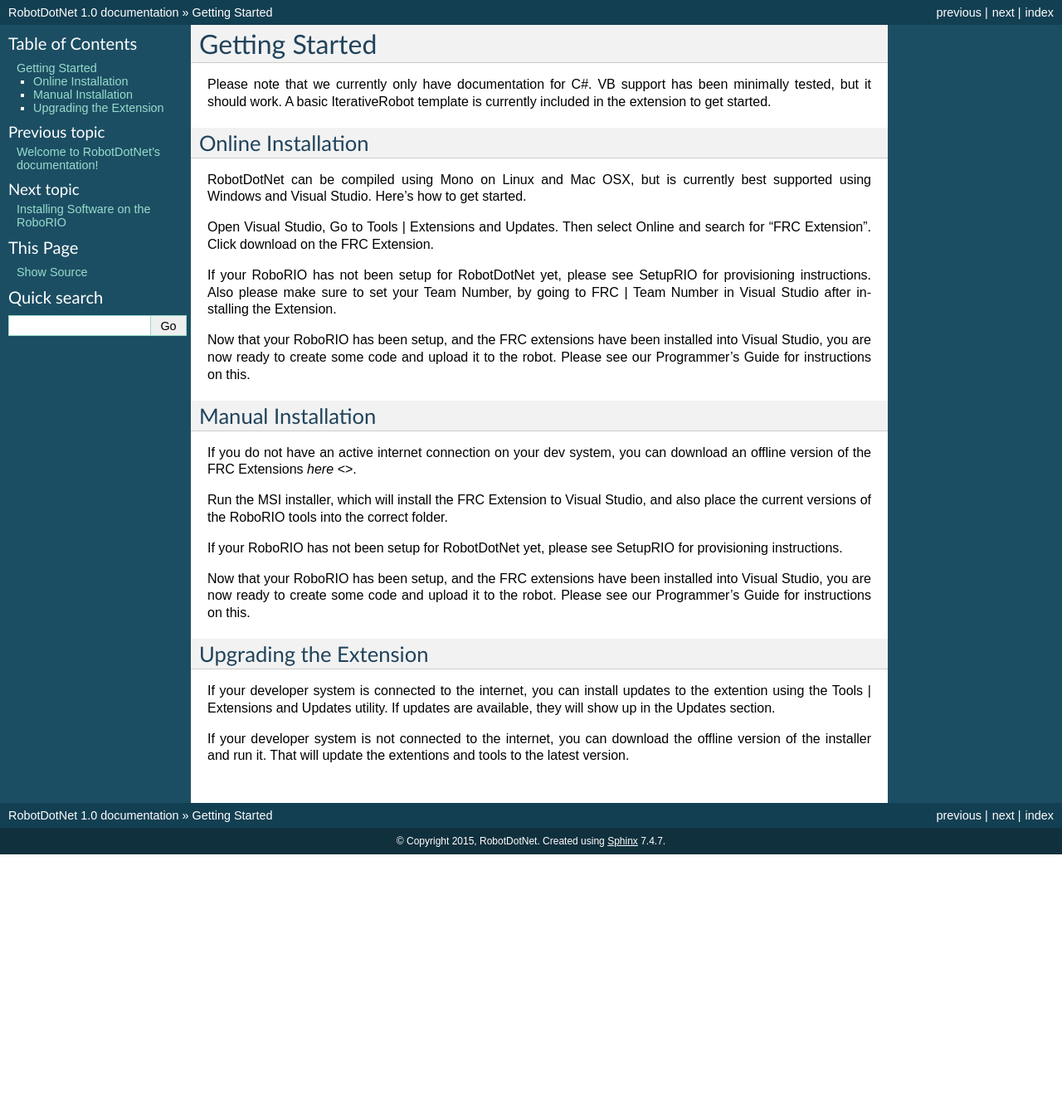
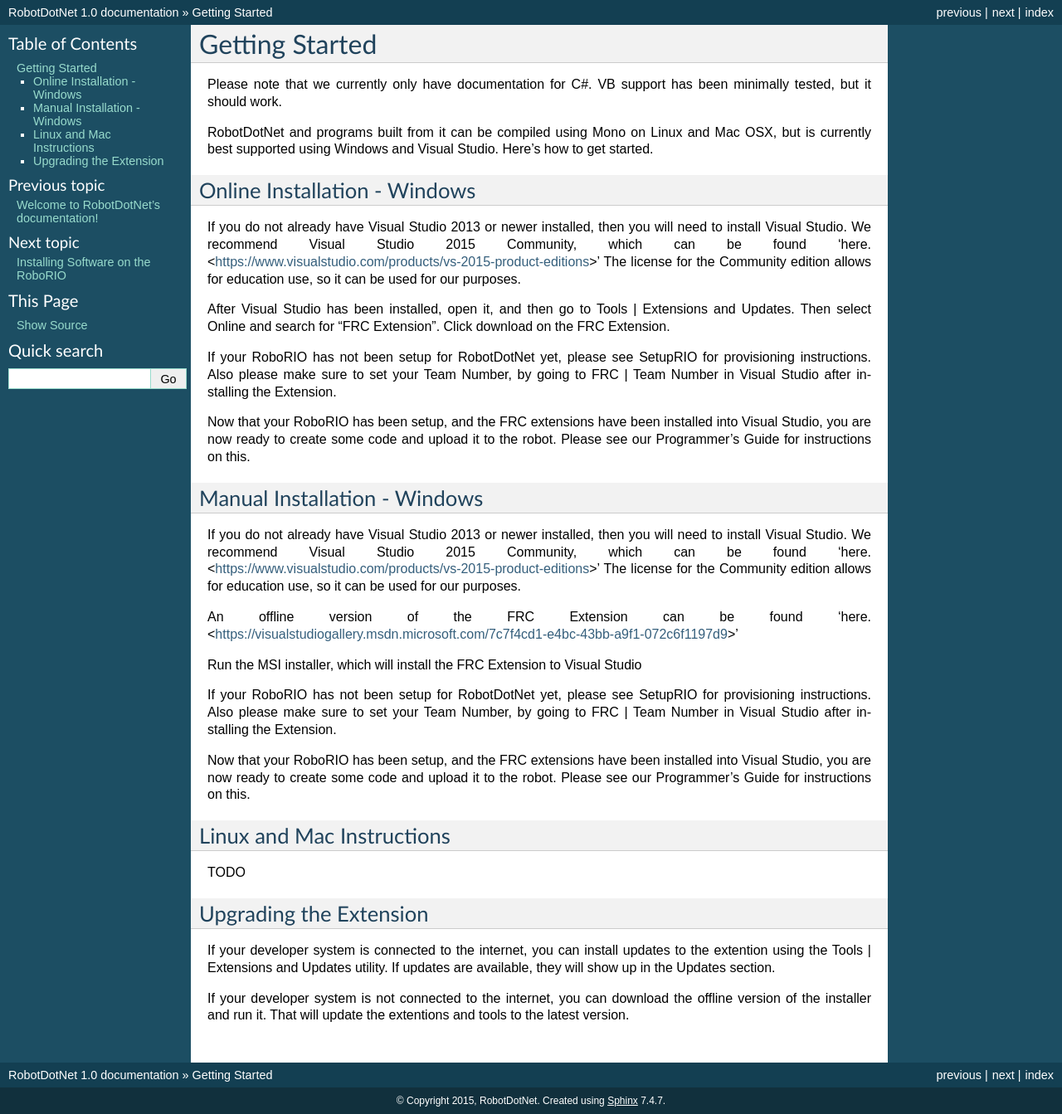
Before and after one commit to robotdotnet/WPILib, a Sphinx documentation site: the page built from docs/getting_started.rst, in a window 1280 px wide. Shown: the whole page at 83% size. Built offline with Sphinx 7.4.7, drawn with Linux system fonts in a browser that asks for light colours; before the commit the page ends 1030 px from its top, so only the background shows below that.

Commit message:
Documentation work

```diff
--- a/docs/getting_started.rst
+++ b/docs/getting_started.rst
@@ -3,31 +3,40 @@
 Getting Started
 ===============
 
-Please note that we currently only have documentation for C#. VB support has been minimally tested, but it should work. A basic IterativeRobot template is currently included in the extension to get started.
+Please note that we currently only have documentation for C#. VB support has been minimally tested, but it should work.
 
-Online Installation
--------------------
+RobotDotNet and programs built from it can be compiled using Mono on Linux and Mac OSX, but is currently best supported using Windows and Visual Studio. Here's how to get started.
 
-RobotDotNet can be compiled using Mono on Linux and Mac OSX, but is currently best supported using Windows and Visual Studio. Here's how to get started.
 
-Open Visual Studio, Go to Tools | Extensions and Updates. Then select Online and search for "FRC Extension". Click download on the FRC Extension.
+Online Installation - Windows
+------------------------------
+
+If you do not already have Visual Studio 2013 or newer installed, then you will need to install Visual Studio. We recommend Visual Studio 2015 Community, which can be found 'here. <https://www.visualstudio.com/products/vs-2015-product-editions>' The license for the Community edition allows for education use, so it can be used for our purposes.
+
+After Visual Studio has been installed, open it, and then go to Tools | Extensions and Updates. Then select Online and search for "FRC Extension". Click download on the FRC Extension.
 
 If your RoboRIO has not been setup for RobotDotNet yet, please see SetupRIO for provisioning instructions. Also please make sure to set your Team Number, by going to FRC | Team Number in Visual Studio after installing the Extension.
 
 Now that your RoboRIO has been setup, and the FRC extensions have been installed into Visual Studio, you are now ready to create some code and upload it to the robot. Please see our Programmer's Guide for instructions on this.
 
 
-Manual Installation
--------------------
+Manual Installation - Windows
+-----------------------------
 
-If you do not have an active internet connection on your dev system, you can download an offline version of the FRC Extensions `here <>`.
+If you do not already have Visual Studio 2013 or newer installed, then you will need to install Visual Studio. We recommend Visual Studio 2015 Community, which can be found 'here. <https://www.visualstudio.com/products/vs-2015-product-editions>' The license for the Community edition allows for education use, so it can be used for our purposes.
 
+An offline version of the FRC Extension can be found 'here. <https://visualstudiogallery.msdn.microsoft.com/7c7f4cd1-e4bc-43bb-a9f1-072c6f1197d9>'
 
-Run the MSI installer, which will install the FRC Extension to Visual Studio, and also place the current versions of the RoboRIO tools into the correct folder.
+Run the MSI installer, which will install the FRC Extension to Visual Studio
 
-If your RoboRIO has not been setup for RobotDotNet yet, please see SetupRIO for provisioning instructions.
+If your RoboRIO has not been setup for RobotDotNet yet, please see SetupRIO for provisioning instructions. Also please make sure to set your Team Number, by going to FRC | Team Number in Visual Studio after installing the Extension.
 
 Now that your RoboRIO has been setup, and the FRC extensions have been installed into Visual Studio, you are now ready to create some code and upload it to the robot. Please see our Programmer's Guide for instructions on this.
+
+Linux and Mac Instructions
+---------------------------
+
+TODO
 
 
 Upgrading the Extension
--- /dev/null
+++ b/docs/support.rst
@@ -0,0 +1,5 @@
+
+Support
+=======
+
+TODO, but for now just file a bug report on the issue tracker.
```
Also changed, not shown: docs/roborio_installer.rst (+4 -16 lines), docs/details.rst (added), 2 other files.
